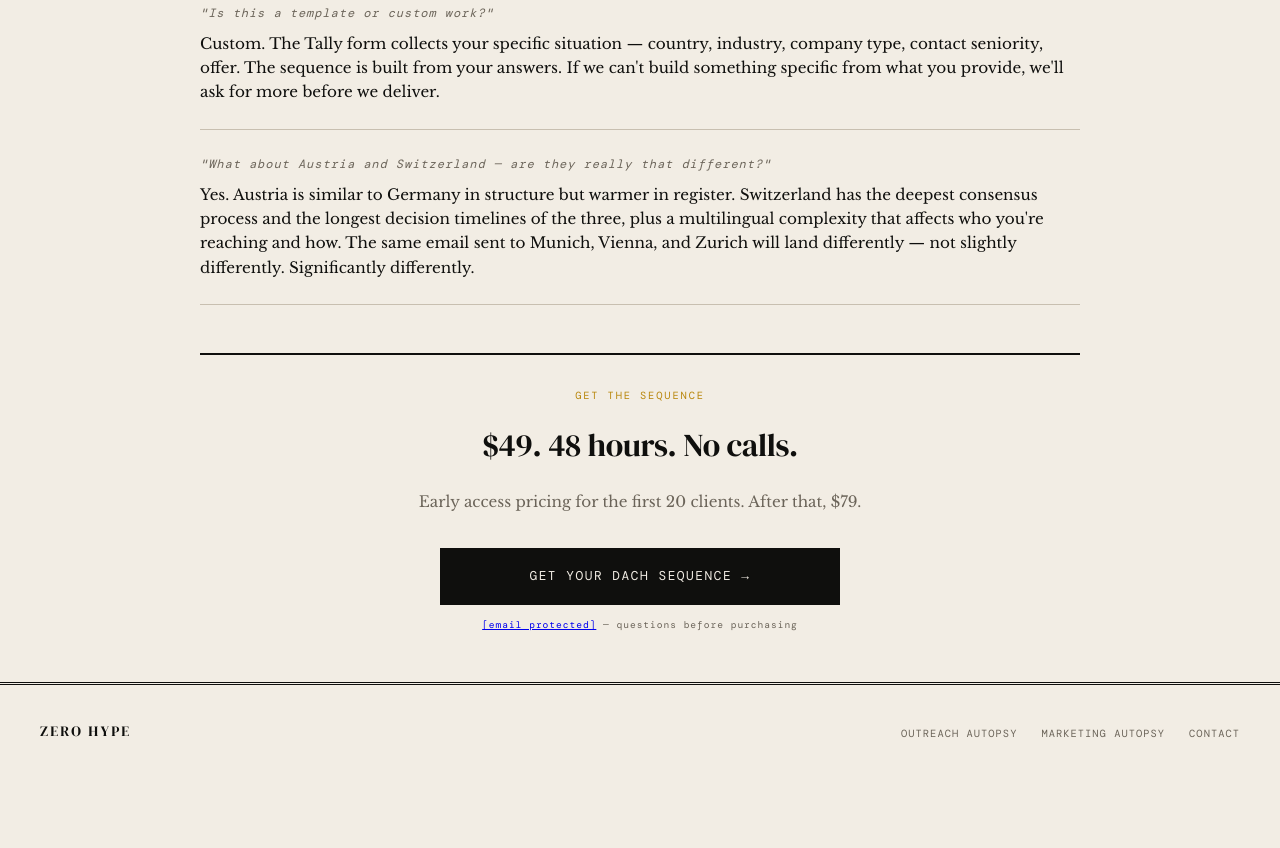
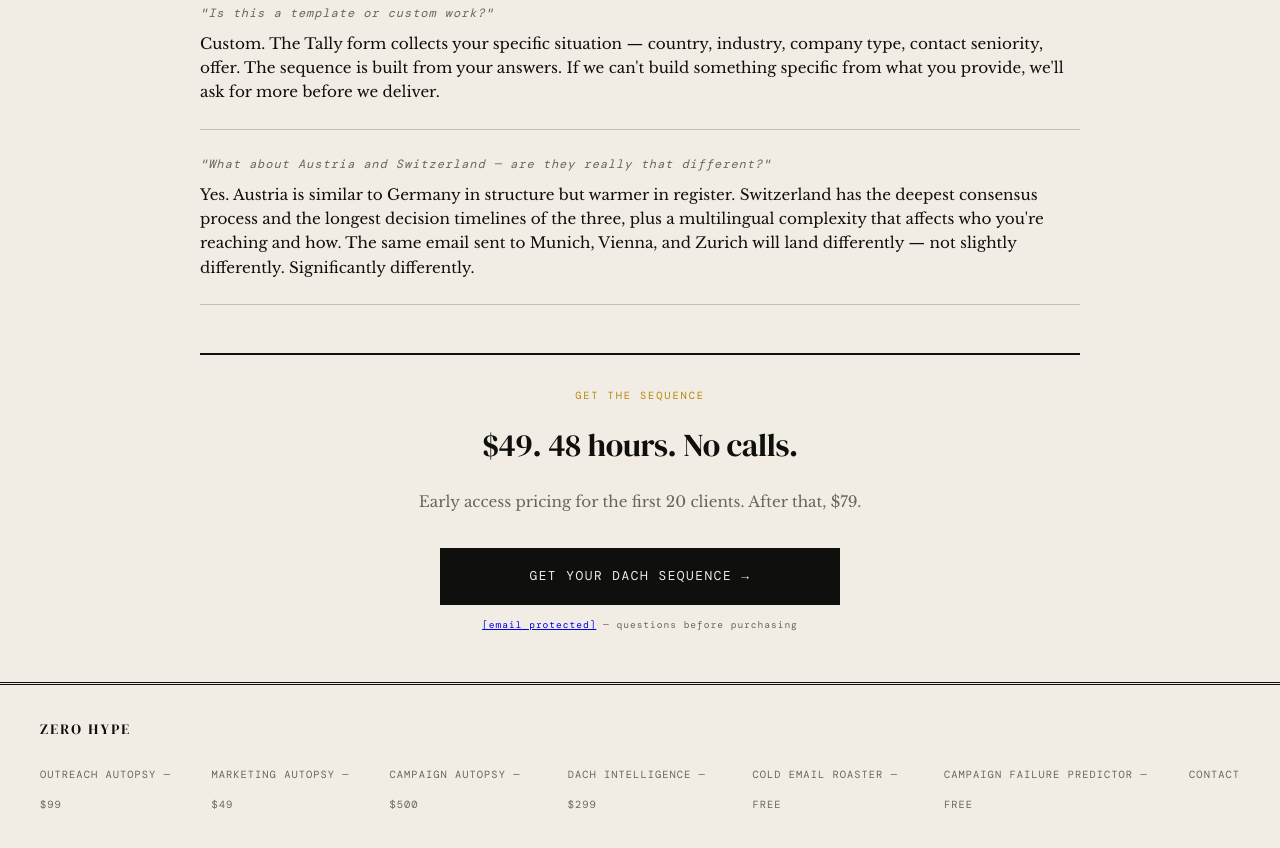
Before and after one commit to zerohype-co/dach-outreach-agent, a plain HTML site: page index.html in a window 1280 px wide. Shown: the part 3104-3952 px from the top of the page. Before the commit the page ends 3883 px from the top, so only its background shows below. Drawn offline with nearby package versions, Linux system fonts and the light colour scheme.

Commit message:
add DACH Intelligence to footer

```diff
--- a/index.html
+++ b/index.html
@@ -773,8 +773,12 @@ footer {
 <footer>
   <a href="https://zerohypelab.com" class="footer-brand">Zero Hype</a>
   <ul class="footer-links">
-    <li><a href="https://zerohypelab.com/outreach-autopsy/">Outreach Autopsy</a></li>
-    <li><a href="https://zerohypelab.com/marketing-autopsy/">Marketing Autopsy</a></li>
+    <li><a href="https://zerohypelab.com/outreach-autopsy/">Outreach Autopsy — $99</a></li>
+    <li><a href="https://zerohypelab.com/marketing-autopsy/">Marketing Autopsy — $49</a></li>
+    <li><a href="https://zerohypelab.com/campaign-autopsy/">Campaign Autopsy — $500</a></li>
+    <li><a href="https://zerohypelab.com/dach-prospect-intelligence/">DACH Intelligence — $299</a></li>
+    <li><a href="https://zerohypelab.com/cold-email-roaster/">Cold Email Roaster — Free</a></li>
+    <li><a href="https://zerohypelab.com/campaign-failure-predictor/">Campaign Failure Predictor — Free</a></li>
     <li><a href="/cdn-cgi/l/email-protection#532936213c3b2a23361323213c273c3d7d3e36">Contact</a></li>
   </ul>
 </footer>
```
